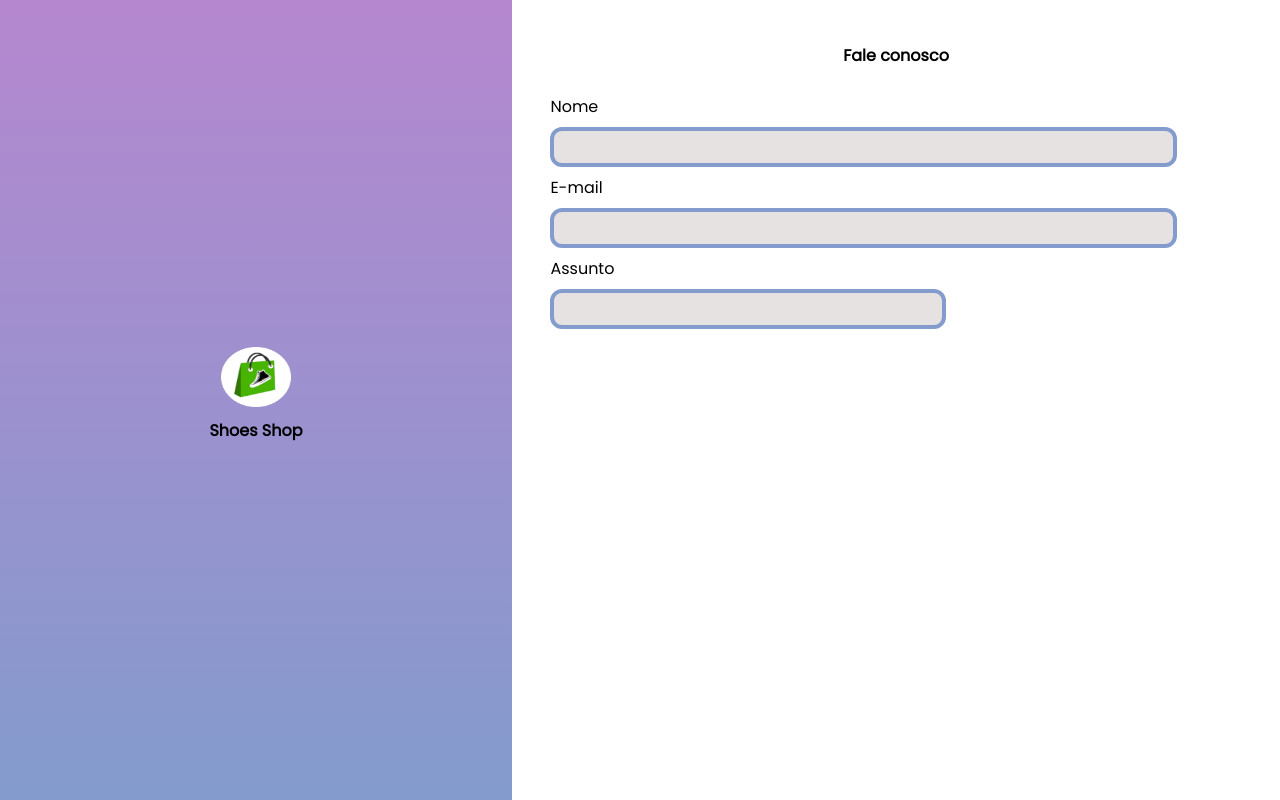
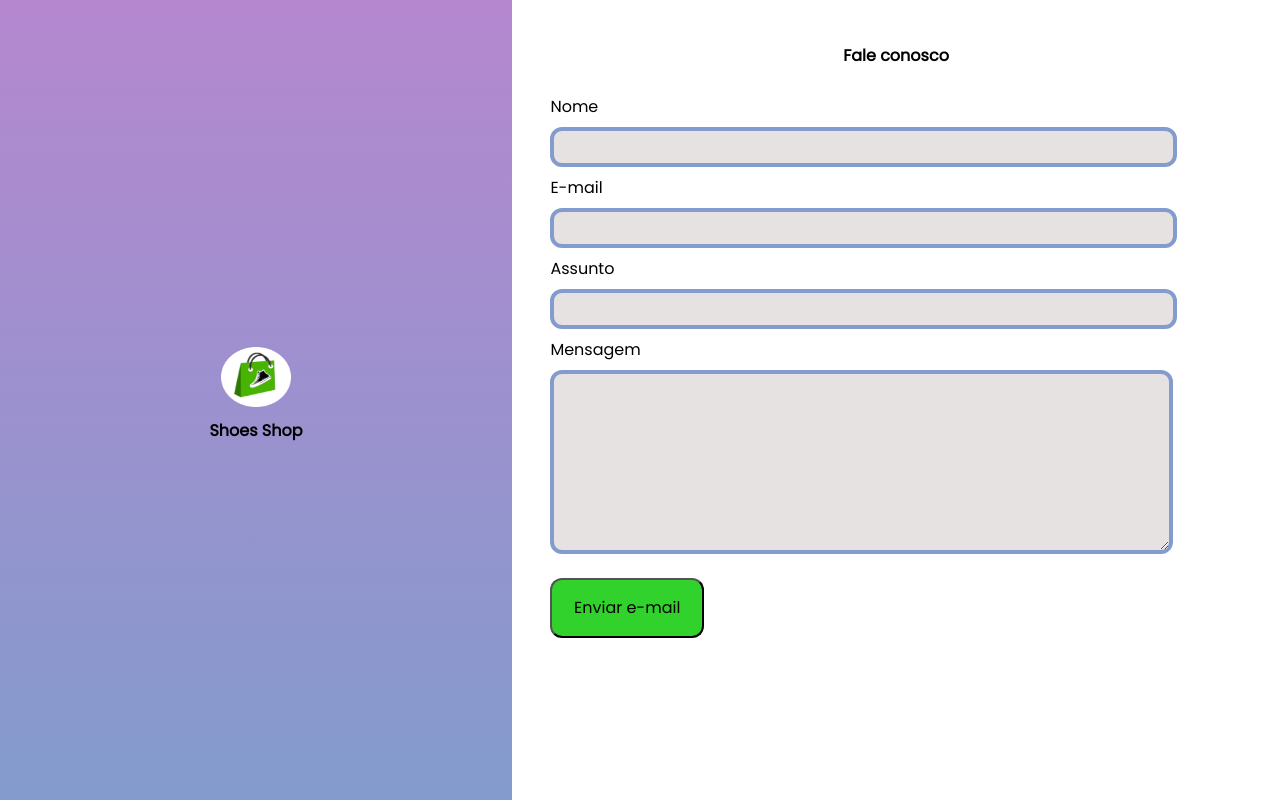
Before and after one commit to Esmyrna/Form-EmailJS, a React (Vite) app: page / in a window 1280 px wide. Shown: the top 800 px of the page. Built offline with nearby package versions, Linux system fonts and the light colour scheme.

Commit message:
Adição da lógica de envio do email e criação do textarea de mensagem

```diff
--- a/package.json
+++ b/package.json
@@ -9,6 +9,8 @@
     "preview": "vite preview"
   },
   "dependencies": {
+    "emailjs-com": "^3.2.0",
+    "nodemailer": "^6.9.1",
     "react": "^18.2.0",
     "react-dom": "^18.2.0",
     "styled-components": "^5.3.9"
--- a/src/components/Input/index.tsx
+++ b/src/components/Input/index.tsx
@@ -1,18 +1,70 @@
-import React from 'react'
-import { Form, InputName, LabelName } from './style'
+import React, { useState } from 'react';
+import { Form, InputName, LabelName, MessageInput, SubmitButton } from './style';
+import emailjs from 'emailjs-com';
 
 const Input = () => {
+
+  const SERVICE_ID = 'gmailForm';
+  const TEMPLATE_ID = 'template_729ximg';
+  const USER_ID = 'o_8iMEK5GWeQaAmR5';
+
+  const handleFormSubmit = (e: React.FormEvent<HTMLFormElement>) => {
+    e.preventDefault();
+    console.log(fields);
+
+    const templateParams = {
+      from_name: fields.name,
+      email: fields.email,
+      to_name: "Esmyrna",
+      to_email: "esmyrna.oliveira@gmail.com",
+      subject: fields.subject,
+      message: fields.message.replace(/\n/g, "<br>") // Converte quebras de linha em <br> para manter o formato do texto
+    };
+
+    // Envia o e-mail
+    emailjs.send(SERVICE_ID, TEMPLATE_ID, templateParams, USER_ID)
+      .then((response) => {
+        console.log('E-mail enviado com sucesso!', response.status, response.text);
+      }, (error) => {
+        console.log('Erro ao enviar e-mail:', error);
+      });
+  }
+
+  const [fields, setFields] = useState({
+    name: '',
+    email: '',
+    subject: '',
+    message: '',
+  });
+
+  const handleInputChange = (e: React.ChangeEvent<HTMLInputElement>) => {
+    setFields({
+      ...fields,
+      [e.target.name]: e.target.value
+    });
+  };
+
+  const handleMessageChange = (e: React.ChangeEvent<HTMLTextAreaElement>) => {
+    setFields({
+      ...fields,
+      message: e.target.value
+    });
+  };
+
   return (
-    <Form>
-      <LabelName>Nome </LabelName>
-      <InputName width={"80%"} type="name" required></InputName>
+    <Form onSubmit={handleFormSubmit}>
+      <LabelName>Nome</LabelName>
+      <InputName width={"80%"} type="name" name="name" onChange={handleInputChange} required></InputName>
       <LabelName>E-mail </LabelName>
-      <InputName width={"80%"} type="email" required></InputName>
+      <InputName width={"80%"} type="email" name="email" onChange={handleInputChange} required></InputName>
       <LabelName>Assunto </LabelName>
-      <InputName width={"50%"} type="text" required></InputName>
+      <InputName width={"80%"} type="text" name="subject" onChange={handleInputChange} required></InputName>
+      <LabelName>Mensagem </LabelName>
+      <MessageInput required onChange={handleMessageChange} />
 
+      <SubmitButton type="submit">Enviar e-mail</SubmitButton>
     </Form>
-  )
-}
+  );
+};
 
-export default Input
+export default Input;
--- a/src/components/Input/style.tsx
+++ b/src/components/Input/style.tsx
@@ -19,6 +19,39 @@ font-size: 1rem;
 font-family: 'Poppins', sans-serif;
 `
 
+export const MessageInput = styled.textarea`
+background-color: #e7e2e2;
+width: 78%;
+height: 30px;
+border-radius: 12px;
+border: 4px solid #839bcd;
+box-shadow: 0;
+outline:0;
+margin: .5rem 0;
+font-size: 1rem;
+font-family: 'Poppins', sans-serif;
+height: 20vh;
+overflow-wrap: break-word;
+padding: 1%;
+`
+
+export const SubmitButton = styled.button`
+  width: 20%;
+  height: 7.5vh;
+  margin: 1rem 0;
+
+  display: flex;
+  justify-content: center;
+  align-items: center;
+
+  font-size: 1rem;
+  font-family: 'Poppins', sans-serif;
+
+  background-color: #32d22d;
+
+  border-radius: 12px;
+`
+
 export const Form = styled.form`
 background-color: none;
 width: 100%;
```
Also changed, not shown: 1 other file (tests, documents, lock files or other folders).
